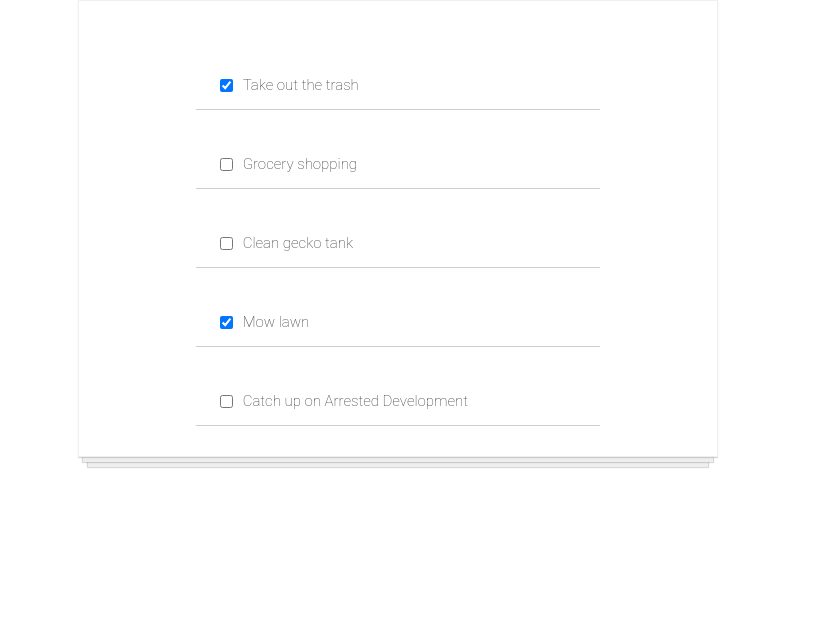
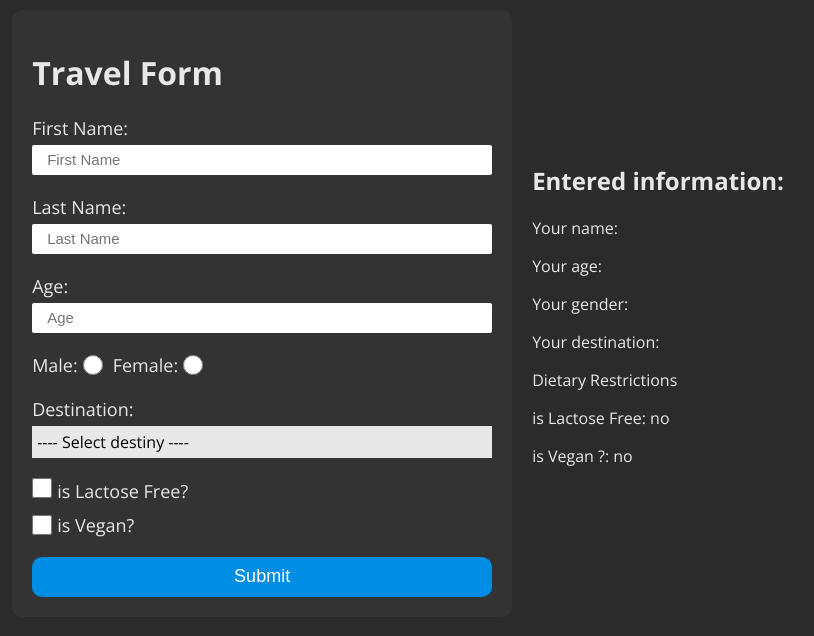
Before and after one commit to Texmo100/SandBox, a React (Create React App) app: page / in a window 1280 px wide. Shown: the top 636 px of the page, without its empty margins (242-1056 px from the left). Built offline with nearby package versions, Linux system fonts and the light colour scheme.

Commit message:
Travel form version

```diff
--- a/src/App.css
+++ b/src/App.css
@@ -1,43 +1,122 @@
-.todo-list {
-    background-color: white;
-    margin: auto;
+.wrapper{
+    /*height: 100vh;
     width: 50%;
+    margin: 0 auto;*/
+    display: flex;
+    justify-content: center;
+    align-items: center;
+    padding: 1rem;
+}
+@media screen and (max-width: 768px){
+    .wrapper{
+        padding: 2rem;
+        flex-direction: column;
+        justify-content: initial;
+        align-items: initial;
+    }
+}
+.form{
+    background-color: #333333;
+    height: 50%;
+    width: 50rem;
+    padding: 2rem;
+    border-radius: 1rem;
+    margin-right: 2rem;
+}
+@media screen and (max-width: 768px){
+    .form{
+        height: 50%;
+        width: 100%;
+    }
+}
+.form-element{
     display: flex;
     flex-direction: column;
+    margin: 2rem 0;
+}
+.form-element > label, .form-element > input{
+    display: block;
+}
+.form-element > label{
+    width: 100%;
+    font-size: 1.8rem;
+    margin-bottom: 0.5rem;
+}
+.form-element > input{
+    height: 1rem;
+    width: 100%;
+    border-radius: 0.2rem;
+    padding: 1.5rem;
+    font-size: 1.5rem;
+    border: none;
+}
+.group-radio{
+    display: flex;
+}
+.radio-element{
+    display: flex;
     align-items: center;
-    border: 1px solid #efefef;
-    box-shadow:
-    /* The top layer shadow */
-        0 1px 1px rgba(0,0,0,0.15),
-            /* The second layer */
-        0 10px 0 -5px #eee,
-            /* The second layer shadow */
-        0 10px 1px -4px rgba(0,0,0,0.15),
-            /* The third layer */
-        0 20px 0 -10px #eee,
-            /* The third layer shadow */
-        0 20px 1px -9px rgba(0,0,0,0.15);
-    padding: 30px;
+}
+.radio-element:nth-child(2){
+    margin-left: 1rem;
+}
+.radio-element > label{
+    font-size: 1.8rem;
+}
+.radio-element > input{
+    width: 2rem;
+    height: 2rem;
+    margin: 0;
+    margin-left: 0.5rem;
+}
+select {
+    appearance: none;
+    background-color: #e8e8e8;
+    border: none;
+    padding: 0.5rem;
+    margin: 0;
+    width: 100%;
+    font-family: inherit;
+    font-size: inherit;
+    cursor: pointer;
+    line-height: inherit;
+}
+select::-ms-expand {
+    display: none;
+}
+.group-checkbox{
+    display: flex;
+    flex-direction: column;
+    margin-bottom: 2rem;
+}
+.checkbox-element:nth-child(2){
+    display: flex;
+    align-items: center;
+    margin-top: 1rem;
+}
+.checkbox-element > input{
+    width: 2rem;
+    height: 2rem;
+    border-radius: 2rem;
+    margin: 0;
+}
+.checkbox-element > label {
+    font-size: 1.8rem;
+    margin-left: 0.5rem;
+}
+.submit-button{
+    display: block;
+    border: none;
+    height: 4rem;
+    width: 100%;
+    background-color: #008EE5;
+    color: white;
+    border-radius: 1rem;
+    transition: all 300ms;
+    font-size: 1.8rem;
 }
 
-.todo-item {
-    display: flex;
-    justify-content: flex-start;
-    align-items: center;
-    padding: 30px 20px 0;
-    width: 70%;
-    border-bottom: 1px solid #cecece;
-    font-family: Roboto, sans-serif;
-    font-weight: 100;
-    font-size: 15px;
-    color: #333333;
+.submit-button:hover{
+    cursor: pointer;
+    background-color: #007ECB;
 }
-
-input[type=checkbox] {
-    margin-right: 10px;
-    font-size: 30px;
-}
-
-input[type=checkbox]:focus {
-    outline: 0;
-}
--- a/src/App.js
+++ b/src/App.js
@@ -1,46 +1,83 @@
-import React, { Component } from 'react'
-import TodoItem from './Components/TodoItem'
-import todoList from './todosData'
-import './App.css';
+import React, { Component } from "react"
+import TravelForm from './Components/TravelForm'
+import './App.css'
 
 class App extends Component {
-  constructor(){
+  constructor() {
     super()
     this.state = {
-      todos: todoList
+      firstName: '',
+      lastName: '',
+      age: '',
+      gender: '',
+      destination: '',
+      dietaryRestrictions: {
+        isVegan: false,
+        isLactoseFree: false
+      }
     }
+
     this.handleChange = this.handleChange.bind(this)
-
   }
 
-  handleChange = (id) => {
-    this.setState( prevState => {
-      const newTodos = prevState.todos.map(todo => {
-        if(todo.id === id){
-          return{
-            ...todo,
-            completed: !todo.completed
+  //Handle change
+  handleChange = (event) => {
+    const { type, name, value, checked } = event.target
+
+    if (type === "checkbox") {
+      this.setState(prevState => {
+        return {
+          dietaryRestrictions: {
+            ...prevState.dietaryRestrictions,
+            [name]: checked
           }
         }
-        return todo
       })
+    } else {
+      this.setState({ [name]: value })
+    }
+  }
 
-      return{
-        todos: newTodos
-      }
-
-    })
+  //Handle submit
+  handleSubmit = (event) => {
+    alert("Info uploaded correctly")
   }
 
   render() {
-    const todoRender = this.state.todos.map(item => <TodoItem key={item.id} item={item} handleChange={this.handleChange}/>)
+    //Rendered words
+    const fullName = `${this.state.firstName} ${this.state.lastName}`
+    const ageRender = this.state.age === '' ? null : `${this.state.age} years old`
+    const isVeganRender = this.state.dietaryRestrictions.isVegan ? "yes" : "no"
+    const isLactoseFreRender = this.state.dietaryRestrictions.isLactoseFree ? "yes" : "no"
 
     return (
-      <div className="todo-list">
-        {todoRender}
-      </div>
-    );
+      <main className="wrapper">
+        <TravelForm
+          firstName={this.state.firstName}
+          lastName={this.state.lastName}
+          age={this.state.age}
+          gender={this.state.gender}
+          destination={this.state.destination}
+          dietaryRestrictions={this.state.dietaryRestrictions}
+          handleChange={this.handleChange}
+          handleSubmit={this.handleSubmit}
+        />
+
+        {/* Info in real time */}
+        <div className="info">
+          <h2>Entered information:</h2>
+          <p>Your name: {fullName}</p>
+          <p>Your age: {ageRender}</p>
+          <p>Your gender: {this.state.gender}</p>
+          <p>Your destination: {this.state.destination}</p>
+          <p>Dietary Restrictions</p>
+          <p>is Lactose Free: {isLactoseFreRender}</p>
+          <p>is Vegan ?: {isVeganRender}</p>
+        </div>
+
+      </main>
+    )
   }
 }
 
-export default App;
+export default App
--- a/src/Components/TodoItem.js
+++ /dev/null
@@ -1,16 +0,0 @@
-import React from "react"
-
-function TodoItem(props) {
-    return (
-        <div className="todo-item">
-            <input
-                type="checkbox"
-                checked={props.item.completed}
-                onChange={() => props.handleChange(props.item.id)}
-            />
-            <p>{props.item.text}</p>
-        </div>
-    )
-}
-
-export default TodoItem
--- /dev/null
+++ b/src/Components/TravelForm.js
@@ -0,0 +1,109 @@
+import React from 'react'
+
+
+const TravelForm = props => {
+    return (
+        <React.Fragment>
+            <form className="form" onSubmit={props.handleSubmit}>
+                <h1>Travel Form</h1>
+
+                <div className="form-element">
+                    <label>First Name:</label>
+                    <input
+                        type="text"
+                        name="firstName"
+                        value={props.firstName}
+                        placeholder="First Name"
+                        onChange={props.handleChange}
+                    />
+                </div>
+
+                <div className="form-element">
+                    <label>Last Name: </label>
+
+                    <input
+                        type="text"
+                        name="lastName"
+                        value={props.lastName}
+                        placeholder="Last Name"
+                        onChange={props.handleChange}
+                    />
+                </div>
+
+                <div className="form-element">
+                    <label>Age:</label>
+
+                    <input
+                        type="number"
+                        name="age"
+                        value={props.age}
+                        placeholder="Age"
+                        onChange={props.handleChange}
+                    />
+                </div>
+
+                <div className="group-radio">
+                    <div className="radio-element">
+                        <label>Male:</label>
+                        <input
+                            type="radio"
+                            name="gender"
+                            value="male"
+                            checked={props.gender === "male"}
+                            onChange={props.handleChange}
+                        />
+                    </div>
+
+                    <div className="radio-element">
+                        <label>Female:</label>
+                        <input
+                            type="radio"
+                            name="gender"
+                            value="female"
+                            checked={props.gender === "female"}
+                            onChange={props.handleChange}
+                        />
+                    </div>
+                </div>
+
+                <div className="form-element">
+                    <label>Destination:</label>
+                    <select name="destination" value={props.destination} onChange={props.handleChange}>
+                        <option value="">---- Select destiny ----</option>
+                        <option value="japan">Japan</option>
+                        <option value="south korea">South Korea</option>
+                        <option value="china">China</option>
+                    </select>
+                </div>
+
+                <div className="group-checkbox">
+                    <div className="checkbox-element">
+                        <input
+                            type="checkbox"
+                            name="isLactoseFree"
+                            checked={props.dietaryRestrictions.isLactoseFree}
+                            onChange={props.handleChange}
+                        />
+                        <label>is Lactose Free?</label>
+                    </div>
+
+                    <div className="checkbox-element">
+                        <input
+                            type="checkbox"
+                            name="isVegan"
+                            checked={props.dietaryRestrictions.isVegan}
+                            onChange={props.handleChange}
+                        />
+                        <label> is Vegan?</label>
+                    </div>
+                </div>
+
+                <button className="submit-button">Submit</button>
+
+
+            </form>
+        </React.Fragment>
+    )
+}
+
+export default TravelForm
--- a/src/index.css
+++ b/src/index.css
@@ -16,4 +16,6 @@ body{
     height: 100vh;
     font-size: 1.6rem;
     font-family: 'Open Sans', sans-serif;
+    background-color: #2b2b2b;
+    color: #e8e8e8;
 }
```
